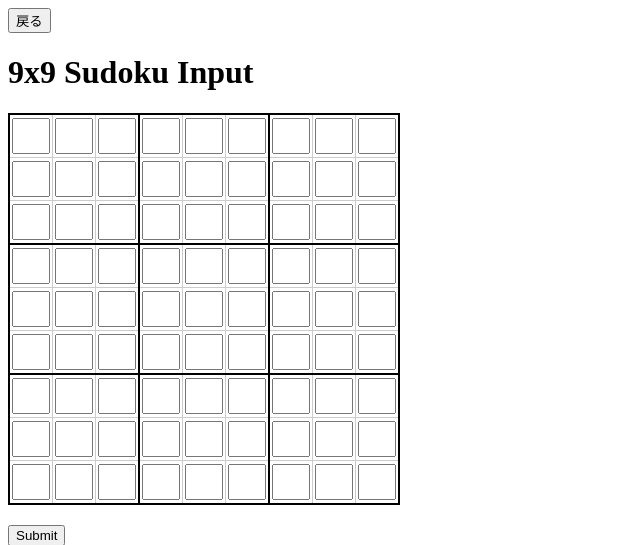
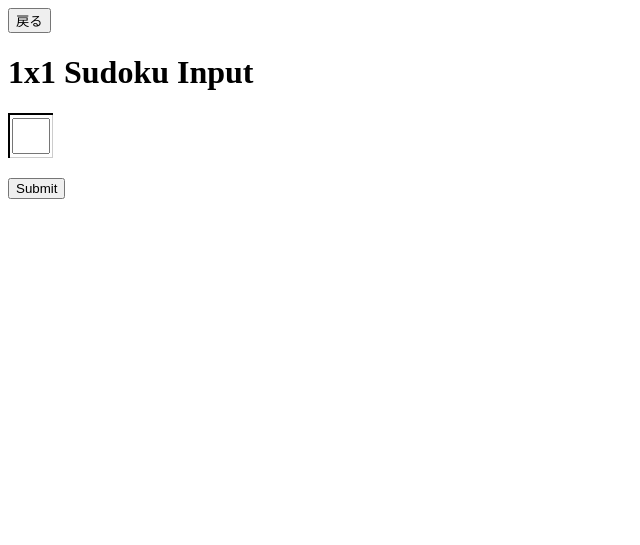
Before and after one commit to axz369/sudokuGenerationApp, a Flask app: template templates/generate.html in a window 1280 px wide. Shown: the top 545 px of the page, without its empty margins (0-640 px from the left). Run offline with Flask 3, Linux system fonts and the light colour scheme; the template is opened without the code that fills it: most values are stand-ins (such as "Sample title", 1, 10 or a date in 2020).

Commit message:
[add] 16×16 25×25

```diff
--- a/models/main.py
+++ b/models/main.py
@@ -51,7 +51,7 @@ def generate_sudoku(board):
         MAX_SOLUTIONS = 100
         TARGET_HINT_COUNT = 16
     elif size == 16:
-        MAX_SOLUTIONS = 300
+        MAX_SOLUTIONS = 10
         TARGET_HINT_COUNT = 51
     elif size == 25:
         MAX_SOLUTIONS = 20
--- a/templates/generate.html
+++ b/templates/generate.html
@@ -3,7 +3,7 @@
 <head>
     <meta charset="UTF-8">
     <meta name="viewport" content="width=device-width, initial-scale=1.0">
-    <title>9x9 Sudoku Input</title>
+    <title>{{ size }}x{{ size }} Sudoku Input</title>
     <style>
         /* 既存のスタイル */
         .sudoku-grid {
@@ -73,12 +73,12 @@
 </head>
 <body>
     <button onclick="window.location.href='/'">戻る</button>
-    <h1>9x9 Sudoku Input</h1>
+    <h1>{{ size }}x{{ size }}  Sudoku Input</h1>
     <form id="sudoku-form">
         <table border="1" class="sudoku-grid">
-            {% for row in range(9) %}
+            {% for row in range(size) %}
                 <tr>
-                    {% for col in range(9) %}
+                    {% for col in range(size) %}
                         <td><input type="text" id="cell-{{ row }}-{{ col }}" maxlength="1"></td>
                     {% endfor %}
                 </tr>
@@ -96,6 +96,10 @@
     <div id="result"></div>
 
     <script>
+        // クエリパラメータから `size` を取得
+        const urlParams = new URLSearchParams(window.location.search);
+        const size = urlParams.get('size');  // "size" の値を取得
+
         document.getElementById('sudoku-form').addEventListener('submit', function(event) {
             event.preventDefault();
 
@@ -104,9 +108,9 @@
             loadingContainer.style.display = 'flex';
 
             let board = [];
-            for (let row = 0; row < 9; row++) {
+            for (let row = 0; row < size; row++) {
                 let rowData = [];
-                for (let col = 0; col < 9; col++) {
+                for (let col = 0; col < size; col++) {
                     let cellValue = document.getElementById(`cell-${row}-${col}`).value.trim();
                     rowData.push(cellValue ? cellValue : "");
                 }
@@ -120,7 +124,7 @@
                 },
                 body: JSON.stringify({
                     input: {
-                        size: 9,
+                        size: size,
                         board: board
                     }
                 })
@@ -134,9 +138,9 @@
                     function createSudokuTable(board, title, hiddenZeros = false) {
                         let html = `<h2>${title}</h2>`;
                         html += '<table class="sudoku-grid">';
-                        for (let i = 0; i < 9; i++) {
+                        for (let i = 0; i < size; i++) {
                             html += '<tr>';
-                            for (let j = 0; j < 9; j++) {
+                            for (let j = 0; j < size; j++) {
                                 const displayValue = (hiddenZeros && board[i][j] === '0') ? '' : board[i][j];
                                 html += `<td>${displayValue}</td>`;
                             }
```
